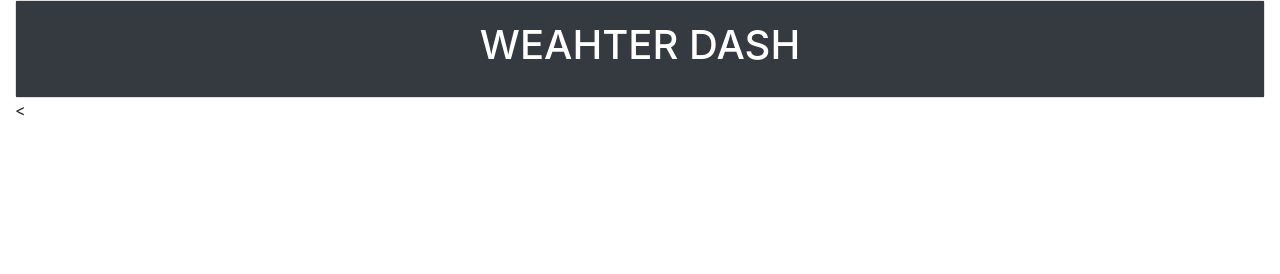
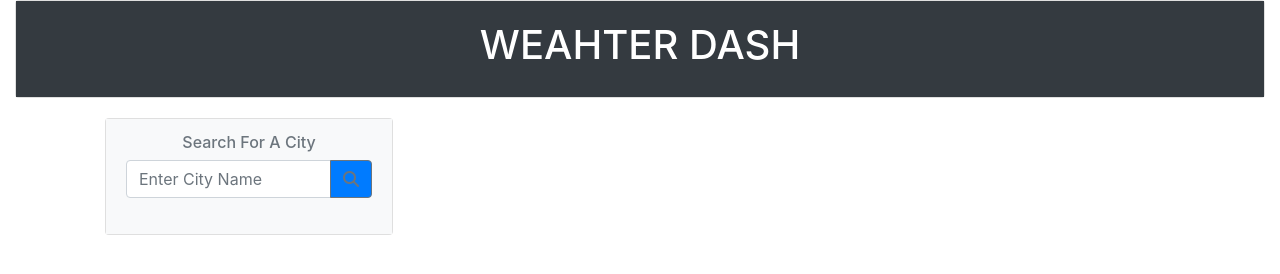
Before and after one commit to chdonovan/weatherdashboard, a plain HTML site: page index.html in a window 1280 px wide. Drawn offline with nearby package versions, Linux system fonts and the light colour scheme.

Commit message:
input html complete

```diff
--- a/index.html
+++ b/index.html
@@ -36,7 +36,36 @@
             </div>
         </div>
 
-        <
+        <div class="container">
+            <div class="row">
+                <div class="col">
+                    <div class="card-body text-center">
+                        <!-- Search input goes here -->
+
+                        <div class="card" style="width: 18rem;">
+                            <div class="card-body bg-light">
+                                <h6 class="card-subtitle mb-2 text-muted">Search For A City</h6>
+                                <div class="input-group mb-3">
+                                    <input type="text" class="form-control searchInput" placeholder="Enter City Name"
+                                        aria-label="Recipient's username" aria-describedby="button-addon2">
+                                    <div class="input-group-append">
+                                        <button class="btn btn-outline-secondary bg-primary searchButton" type="button"
+                                            id="button-addon2"><i class="fas fa-search"></i></button>
+                                    </div>
+                                </div>
+
+                                <ul class="list-group">
+
+                                </ul>
+                            </div>
+                        </div>
+                    </div>
+                </div>
+
+
+
+            </div>
+        </div>
     </div>
 </body>
 
```
